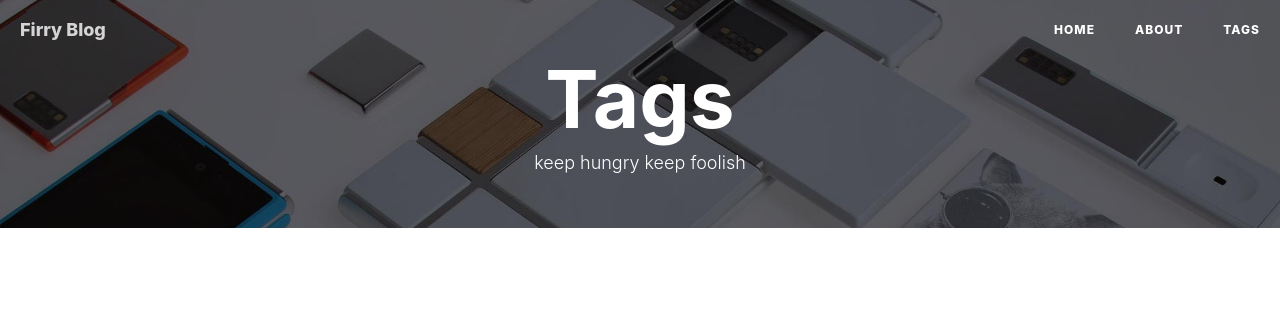
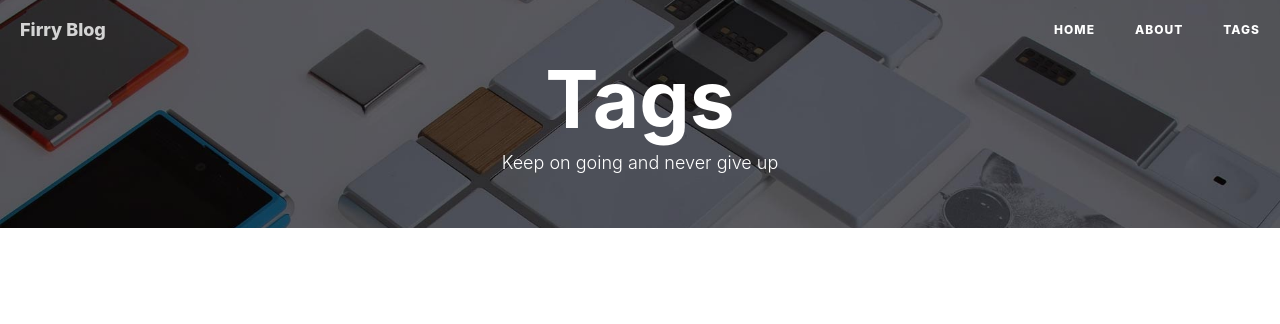
Before and after one commit to Firry1991/Firry1991.github.io, a Jekyll site: the page built from tags.html, in a window 1280 px wide. Shown: the top 324 px of the page. Built offline with Jekyll 4.4.1, drawn with Linux system fonts in a browser that asks for light colours; nearby versions of some CDN libraries; comment, search, counter and statistics services are not loaded.

```diff
--- a/tags.html
+++ b/tags.html
@@ -1,7 +1,7 @@
 ---
 title: Tags
 layout: default
-description: keep hungry keep foolish
+description: Keep on going and never give up
 header-img: "img/tag-bg.jpg"
 ---
 
```
